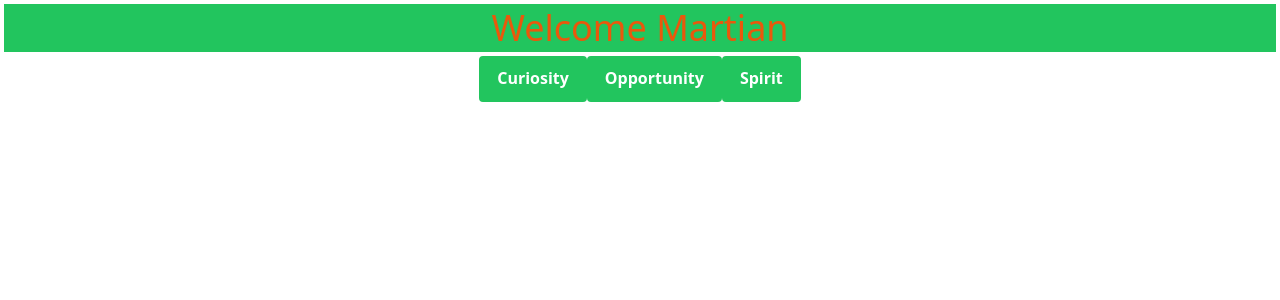
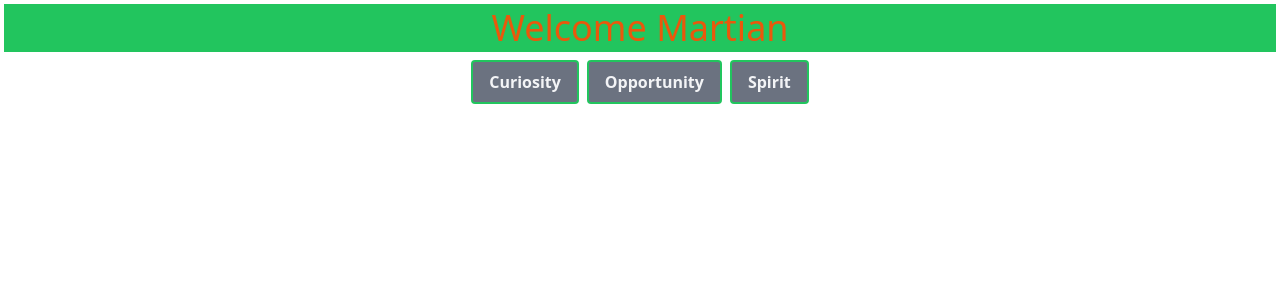
Before and after one commit to MrDHiggins/mars_dashboard, a React (Create React App) app in the folder client/: page / in a window 1280 px wide. Shown: the top 300 px of the page. Built offline with nearby package versions, Linux system fonts and the light colour scheme.

Commit message:
Added state to select the active rover button

```diff
--- a/client/src/components/rover/RoverSelection.js
+++ b/client/src/components/rover/RoverSelection.js
@@ -1,9 +1,8 @@
 import React, { useState } from 'react';
 import Immutable from 'immutable';
-import {useNavigate} from "react-router-dom"
+import { useNavigate } from 'react-router-dom';
 
 function RoverSelection({ setSelectedRover }) {
-
   const store = Immutable.Map({
     user: Immutable.Map({ name: 'Martian' }),
     apod: '',
@@ -12,21 +11,24 @@
   });
 
   const [rovers, setRover] = useState(store.get('rovers'));
+  const [selectedRover, setSelected] = useState(store.get('selectedRover'));
   const navigate = useNavigate();
 
   const handleRoverSelection = (event, rovers) => {
     event.preventDefault();
     const selectedRover = event.target.value;
     setSelectedRover(selectedRover); // update selectedRover in the parent component
+    setSelected(selectedRover);
     const updatedRovers = rovers.set('selectedRover', selectedRover);
     setRover(updatedRovers);
     navigate(`/${selectedRover}`);
   };
 
   const roverButtons = rovers.map((rover) => {
+    const selectedRoverBtn = selectedRover === rover ? 'bg-violet-200 text-red-500' : 'bg-gray-500 text-gray-100';
     return (
       <button
-        className="rounded hover:rounded border-2 border-green-500 hover:border-green-600 bg-green-500 hover:bg-green-600 text-white font-bold py-2 px-4 m border-b-4 border-black"
+        className={`rounded hover:rounded border-2 border-green-500 hover:border-green-600 ${selectedRoverBtn} font-bold py-2 px-4 m-1`}
         key={rover}
         value={rover}
         onClick={(event) => handleRoverSelection(event, rovers)}
```
